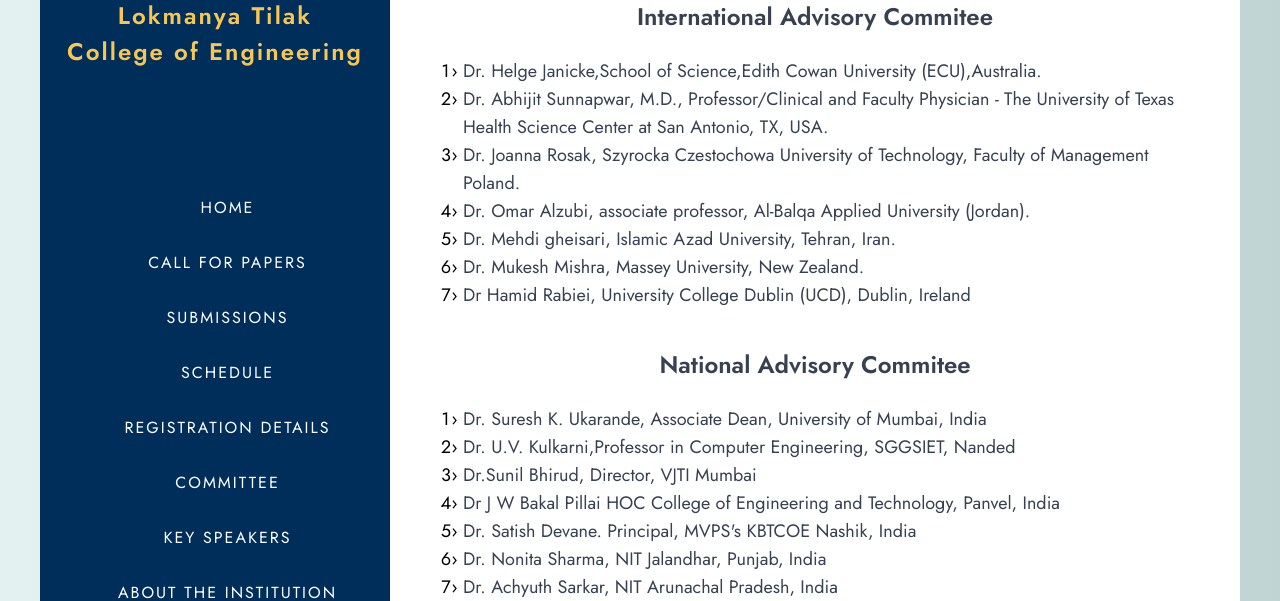
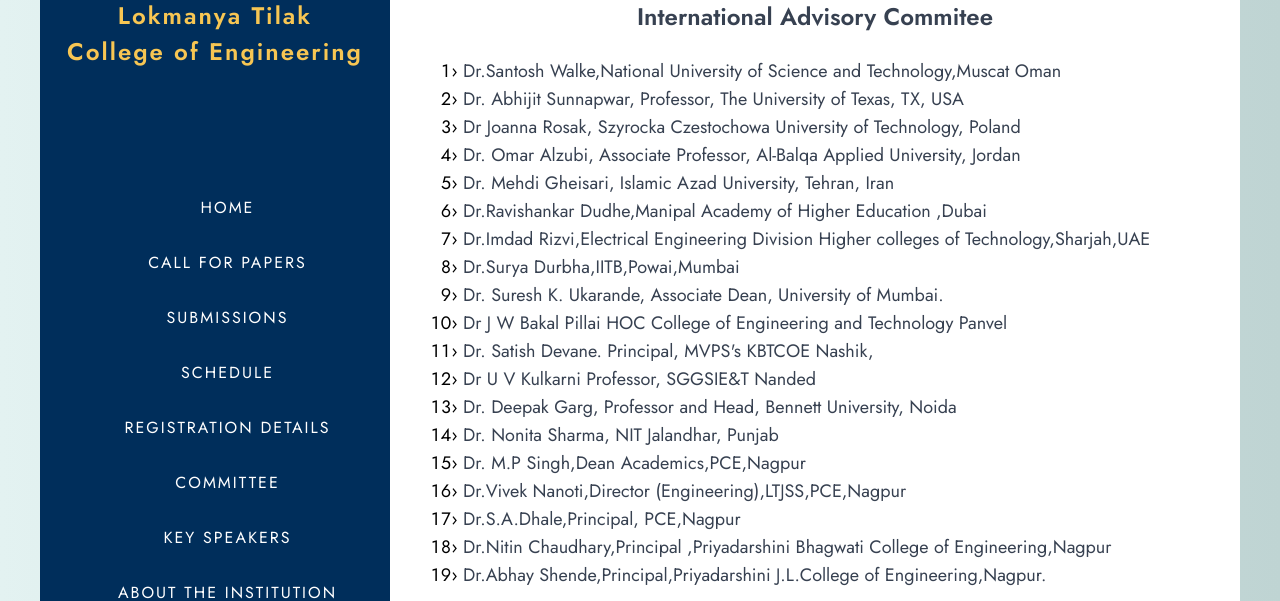
Before and after one commit to sigmaducc/ltce, a React (Vite) app: page /committee in a window 1280 px wide. Shown: the part 232-833 px from the top of the page. Built offline with nearby package versions, Linux system fonts and the light colour scheme.

Commit message:
Updated members of International Advisory

```diff
--- a/src/components/Committee/International_Advisory_Committee.jsx
+++ b/src/components/Committee/International_Advisory_Committee.jsx
@@ -8,28 +8,25 @@
       </h2>
 
       <ol className="committee-list pl-8">
-        <li>
-          Dr. Helge Janicke,School of Science,Edith Cowan University
-          (ECU),Australia.
-        </li>
-        <li>
-          Dr. Abhijit Sunnapwar, M.D., Professor/Clinical and Faculty Physician
-          - The University of Texas Health Science Center at San Antonio, TX,
-          USA.
-        </li>
-        <li>
-          Dr. Joanna Rosak, Szyrocka Czestochowa University of Technology,
-          Faculty of Management Poland.
-        </li>
-        <li>
-          Dr. Omar Alzubi, associate professor, Al-Balqa Applied University
-          (Jordan).
-        </li>
-        <li>Dr. Mehdi gheisari, Islamic Azad University, Tehran, Iran.</li>
-        <li>Dr. Mukesh Mishra, Massey University, New Zealand.</li>
-        <li>
-          Dr Hamid Rabiei, University College Dublin (UCD), Dublin, Ireland
-        </li>
+        <li>Dr.Santosh Walke,National University of Science and Technology,Muscat Oman</li>
+        <li>Dr. Abhijit Sunnapwar, Professor, The University of Texas, TX, USA</li>
+        <li>Dr Joanna Rosak, Szyrocka Czestochowa University of Technology, Poland</li>
+        <li>Dr. Omar Alzubi, Associate Professor, Al-Balqa Applied University, Jordan</li>
+        <li>Dr. Mehdi Gheisari, Islamic Azad University, Tehran, Iran</li>
+        <li>Dr.Ravishankar Dudhe,Manipal Academy of Higher Education ,Dubai</li>
+        <li>Dr.Imdad Rizvi,Electrical Engineering Division Higher colleges of Technology,Sharjah,UAE</li>
+        <li>Dr.Surya Durbha,IITB,Powai,Mumbai </li>
+        <li>Dr. Suresh K. Ukarande, Associate Dean,  University of Mumbai.</li>
+        <li>Dr J W Bakal Pillai HOC College of Engineering and Technology Panvel</li>
+        <li>Dr. Satish Devane. Principal, MVPS's KBTCOE Nashik,</li>
+        <li>Dr U V Kulkarni Professor, SGGSIE&T Nanded</li>
+        <li>Dr. Deepak Garg, Professor and Head, Bennett University, Noida</li>
+        <li>Dr. Nonita Sharma, NIT Jalandhar, Punjab</li>
+        <li>Dr. M.P Singh,Dean Academics,PCE,Nagpur</li>
+        <li>Dr.Vivek Nanoti,Director (Engineering),LTJSS,PCE,Nagpur</li>
+        <li>Dr.S.A.Dhale,Principal, PCE,Nagpur</li>
+        <li>Dr.Nitin Chaudhary,Principal ,Priyadarshini Bhagwati College of Engineering,Nagpur</li>
+        <li>Dr.Abhay Shende,Principal,Priyadarshini J.L.College of Engineering,Nagpur.</li>
       </ol>
     </div>
   );
```
